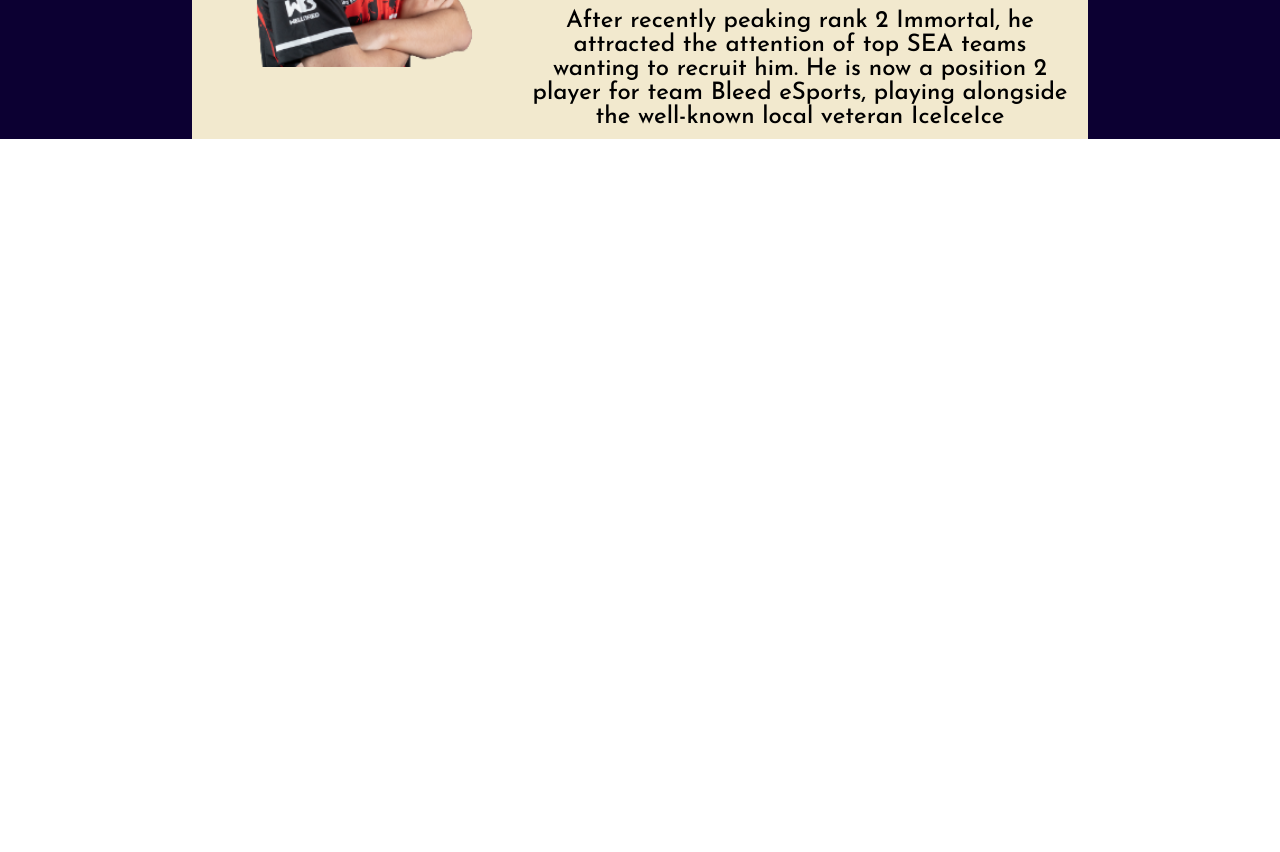
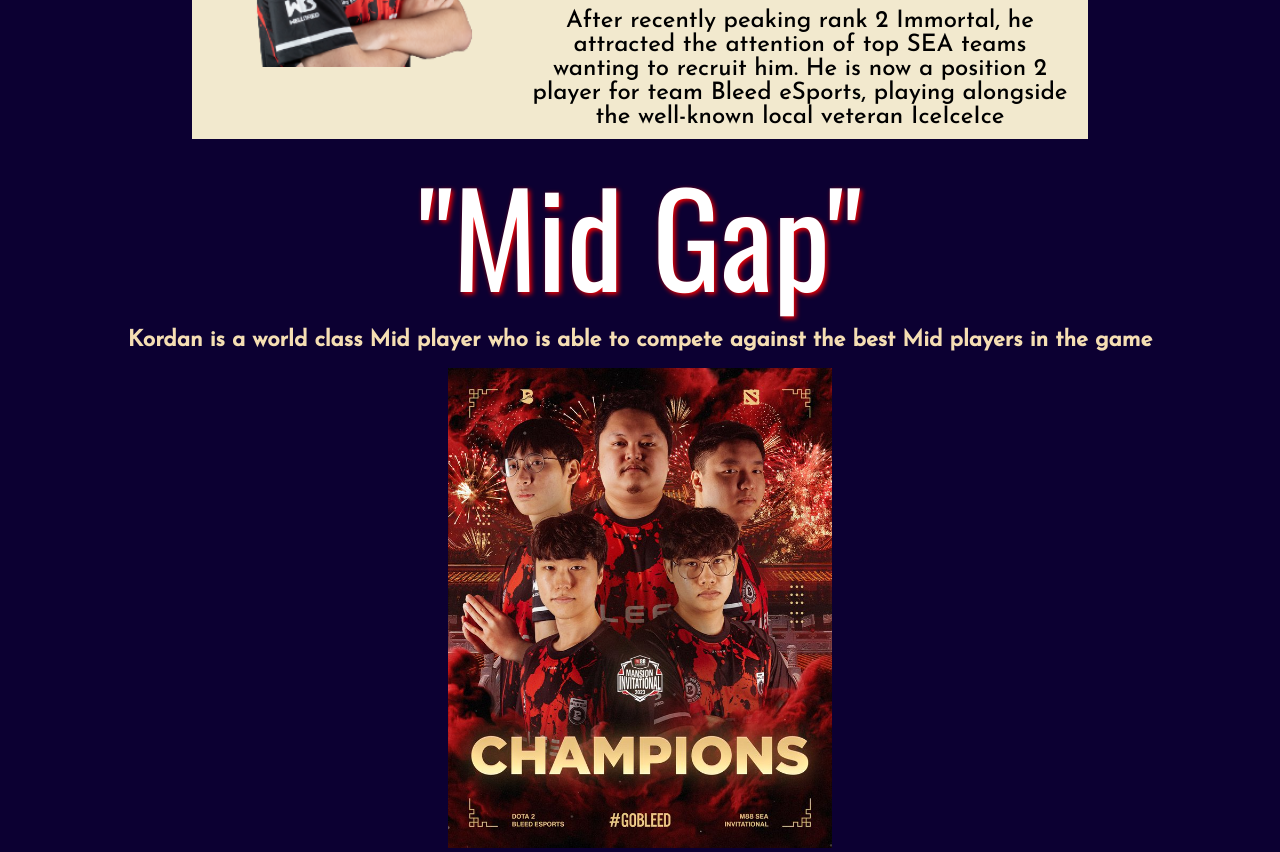
Before and after one commit to LingZiyann/Kordan-website, a React (Create React App) app: page / in a window 1280 px wide. Shown: the part 720-1572 px from the top of the page. Before the commit the page ends 859 px from the top, so only its background shows below. Built offline with nearby package versions, Linux system fonts and the light colour scheme.

Commit message:
Created popup section

```diff
--- a/src/App.css
+++ b/src/App.css
@@ -1,5 +1,6 @@
 .App {
   text-align: center;
+  /* background-color: #0C0032; */
 }
 
 .App-logo {
--- a/src/App.js
+++ b/src/App.js
@@ -3,6 +3,7 @@
 import Header from './Components/Header/Header';
 import Navbar from './Components/Navbar/Navbar';
 import Section1 from './Components/Sections/Section1/Section1';
+import Section2 from './Components/Sections/Section2/Section2';
 
 function App() {
   return (
@@ -10,6 +11,7 @@
       <Header></Header>
       <Navbar></Navbar>
       <Section1></Section1>
+      <Section2></Section2>
     </div>
   );
 }
--- a/src/Components/Sections/Section1/Section1.js
+++ b/src/Components/Sections/Section1/Section1.js
@@ -1,19 +1,12 @@
 import classes from "./Section1.module.css";
-import { useEffect, useRef } from "react";
 
 const Section1 = () => {
-
-    const myRef = useRef();
-    useEffect(() => {
-        console.log(myRef.current)
-    })
-
 
     return (
         <section className={classes.SectionContainer}>
             <article className={classes.IntroductionContainer}>
                     {/* <div className="about-me-info-container"> */}
-                        <div ref={myRef} className={classes.imgContainer}>
+                        <div className={classes.imgContainer}>
                             <img src=".\Images\6034.png" alt=""/>
                         </div>
                         <div className={classes.TextContainer}>
--- a/src/Components/Sections/Section2/Section2.js
+++ b/src/Components/Sections/Section2/Section2.js
@@ -1,11 +1,23 @@
 import classes from "./Section2.module.css";
+import { useEffect, useRef, useState } from "react";
 
 const Section2 = () => {
+    const popupRef = useRef();
+    const [isVisible, setIsVisible] = useState();
+    useEffect(() => {
+        const observer = new IntersectionObserver((entries) => {
+            const entry = entries[0];
+            setIsVisible(entry.isIntersecting);
+        })
+        observer.observe(popupRef.current);
+    }, [])
+
     return(
         <section className={classes.Section2Container}>
-            <div class={classes.popupContainer}>
-                <h1 class={classes.popup}>"Mid Gap"</h1>
-                <h2>Kordan is a world class Mid player who has dominated big names like Topson, TorontoTokyo, Armel, Karl, etc</h2>
+            <div className={classes.popupContainer}>
+                <h1 ref={popupRef} className={ isVisible ? classes.popupText : classes.popupFalse}>"Mid Gap"</h1>
+                <h2>Kordan is a world class Mid player who is able to compete against the best Mid players in the game</h2>
+                <img src=".\Images\Fl9KrteaAAAq57W.jpg"></img>
             </div>
             <div>
 
--- a/src/Components/Sections/Section2/Section2.module.css
+++ b/src/Components/Sections/Section2/Section2.module.css
@@ -0,0 +1,51 @@
+.Section2Container{
+    background-color: #0C0032;
+    height: 100%;
+}
+
+.popupContainer{
+    height: 100%;
+}
+
+.popupText{
+    font-family: "Oswald";
+    color: white;
+    font-size: 8em;
+    font-weight: 400;
+    text-shadow: 2px 2px 5px red;
+    text-align: center;
+    margin: 0;
+    padding: 0;
+    transform: translateY(0px);
+    opacity: 1;
+    transition: all 2s ease;
+
+}
+
+.popupFalse{
+    font-family: "Oswald";
+    color: white;
+    font-size: 8em;
+    font-weight: 400;
+    text-shadow: 2px 2px 5px red;
+    text-align: center;
+    margin: 0;
+    padding: 0;
+    transform: translateY(50px);
+    opacity: 0;
+
+}
+
+.popupContainer h2 {
+    font-family: "Josefin Sans";
+    text-align: center;
+    font-size: 1.4rem;
+    color: wheat;
+    margin: 0;
+}
+
+.popupContainer img{
+    padding-top: 1em;
+    width: 30%;
+
+}
```
Also changed, not shown: public/Images/Fl9KrteaAAAq57W.jpg (added), 1 other file (tests, documents, lock files or other folders).
